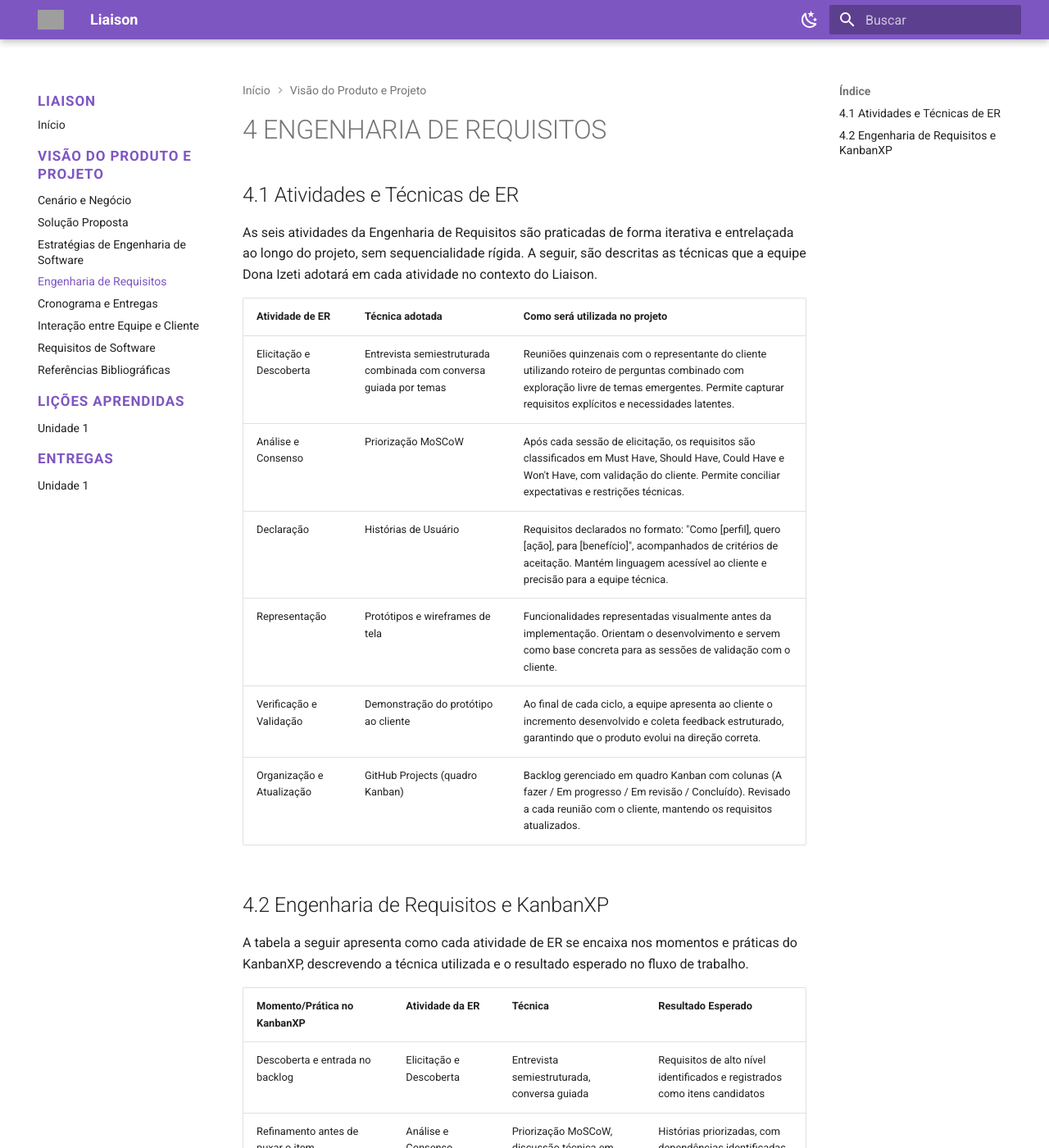
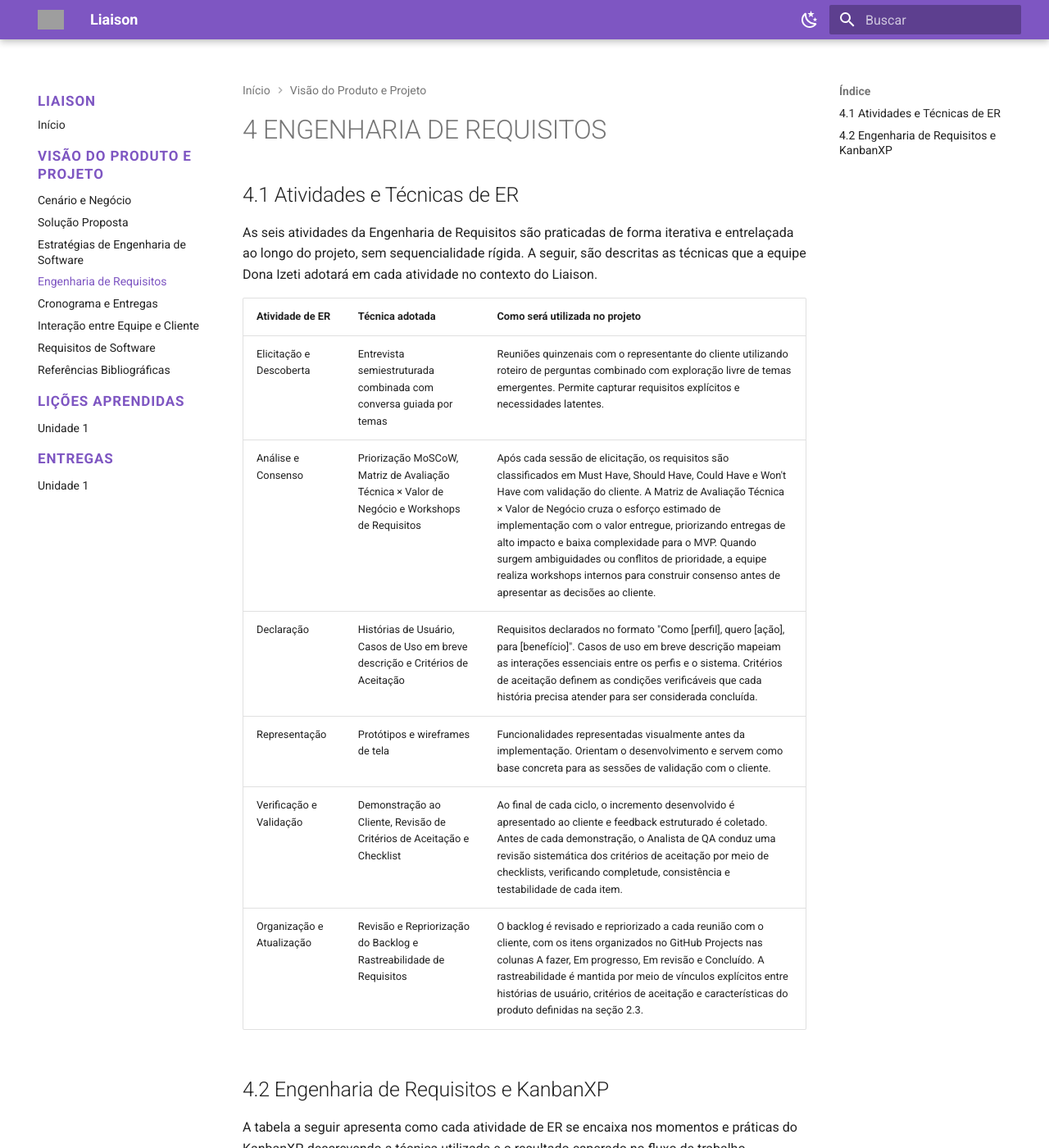
Before and after one commit to mdsreq-fga-unb/REQ-2026.1-T01-Liaison, an MkDocs documentation site: the page built from docs/projeto/requisitos.md, in a window 1280 px wide and 1400 px high. Shown: the whole window at 82% size. Built offline with MkDocs 1.6.1 and Material for MkDocs 9.7.7, drawn with Linux system fonts in a browser that asks for light colours; grey boxes are pictures that could not be loaded.

Commit message:
Update requisitos.md
Correção aplicada na seção 4.1 — Atividades e Técnicas de ER
Atendendo às observações do professor, foram realizadas as seguintes correções nas linhas apontadas, mantendo intactas as demais:
Análise e Consenso: a técnica única (Priorização MoSCoW) foi complementada com a Matriz de Avaliação Técnica × Valor de Negócio e os Workshops de Requisitos, ambas presentes no capítulo 8 do livro da disciplina.
Declaração: a técnica única (Histórias de Usuário) foi complementada com Casos de Uso em breve descrição e Critérios de Aceitação, ambas tratadas no capítulo 9 do livro como técnicas de declaração complementares entre si.
Verificação e Validação: a técnica única (Demonstração ao Cliente) foi complementada com Revisão de Critérios de Aceitação e Checklist, alinhando a atividade ao que o livro e o template da disciplina descrevem para essa etapa.
Organização e Atualização: o GitHub Projects, que é uma ferramenta e não uma técnica, foi substituído pelas técnicas de Revisão e Repriorização do Backlog e Rastreabilidade de Requisitos, mantendo a referência ao GitHub Projects apenas como suporte operacional na descrição de como serão utilizadas.

```diff
--- a/docs/projeto/requisitos.md
+++ b/docs/projeto/requisitos.md
@@ -7,11 +7,15 @@ As seis atividades da Engenharia de Requisitos são praticadas de forma iterativ
 | Atividade de ER | Técnica adotada | Como será utilizada no projeto |
 | :--- | :--- | :--- |
 | Elicitação e Descoberta | Entrevista semiestruturada combinada com conversa guiada por temas | Reuniões quinzenais com o representante do cliente utilizando roteiro de perguntas combinado com exploração livre de temas emergentes. Permite capturar requisitos explícitos e necessidades latentes. |
-| Análise e Consenso | Priorização MoSCoW | Após cada sessão de elicitação, os requisitos são classificados em Must Have, Should Have, Could Have e Won't Have, com validação do cliente. Permite conciliar expectativas e restrições técnicas. |
-| Declaração | Histórias de Usuário | Requisitos declarados no formato: "Como [perfil], quero [ação], para [benefício]", acompanhados de critérios de aceitação. Mantém linguagem acessível ao cliente e precisão para a equipe técnica. |
+| Análise e Consenso | Priorização MoSCoW, Matriz de Avaliação Técnica × Valor de Negócio e Workshops de Requisitos | Após cada sessão de elicitação, os requisitos são classificados em Must Have, Should Have, Could Have e Won't Have com validação do cliente. A Matriz de Avaliação Técnica × Valor de Negócio cruza o esforço estimado de implementação com o valor entregue, priorizando entregas de alto impacto e baixa complexidade para o MVP. Quando surgem ambiguidades ou conflitos de prioridade, a equipe realiza workshops internos para construir consenso antes de apresentar as decisões ao cliente. |
+| Declaração | Histórias de Usuário, Casos de Uso em breve descrição e Critérios de Aceitação | Requisitos declarados no formato "Como [perfil], quero [ação], para [benefício]". Casos de uso em breve descrição mapeiam as interações essenciais entre os perfis e o sistema. Critérios de aceitação definem as condições verificáveis que cada história precisa atender para ser considerada concluída. |
 | Representação | Protótipos e wireframes de tela | Funcionalidades representadas visualmente antes da implementação. Orientam o desenvolvimento e servem como base concreta para as sessões de validação com o cliente. |
-| Verificação e Validação | Demonstração do protótipo ao cliente | Ao final de cada ciclo, a equipe apresenta ao cliente o incremento desenvolvido e coleta feedback estruturado, garantindo que o produto evolui na direção correta. |
-| Organização e Atualização | GitHub Projects (quadro Kanban) | Backlog gerenciado em quadro Kanban com colunas (A fazer / Em progresso / Em revisão / Concluído). Revisado a cada reunião com o cliente, mantendo os requisitos atualizados. |
+| Verificação e Validação | Demonstração ao Cliente, Revisão de Critérios de Aceitação e Checklist | Ao final de cada ciclo, o incremento desenvolvido é apresentado ao cliente e feedback estruturado é coletado. Antes de cada demonstração, o Analista de QA conduz uma revisão sistemática dos critérios de aceitação por meio de checklists, verificando completude, consistência e testabilidade de cada item. |
+| Organização e Atualização | Revisão e Repriorização do Backlog e Rastreabilidade de Requisitos | O backlog é revisado e repriorizado a cada reunião com o cliente, com os itens organizados no GitHub Projects nas colunas A fazer, Em progresso, Em revisão e Concluído. A rastreabilidade é mantida por meio de vínculos explícitos entre histórias de usuário, critérios de aceitação e características do produto definidas na seção 2.3. |
+
+
+
+
 
 ## 4.2 Engenharia de Requisitos e KanbanXP
 
```
